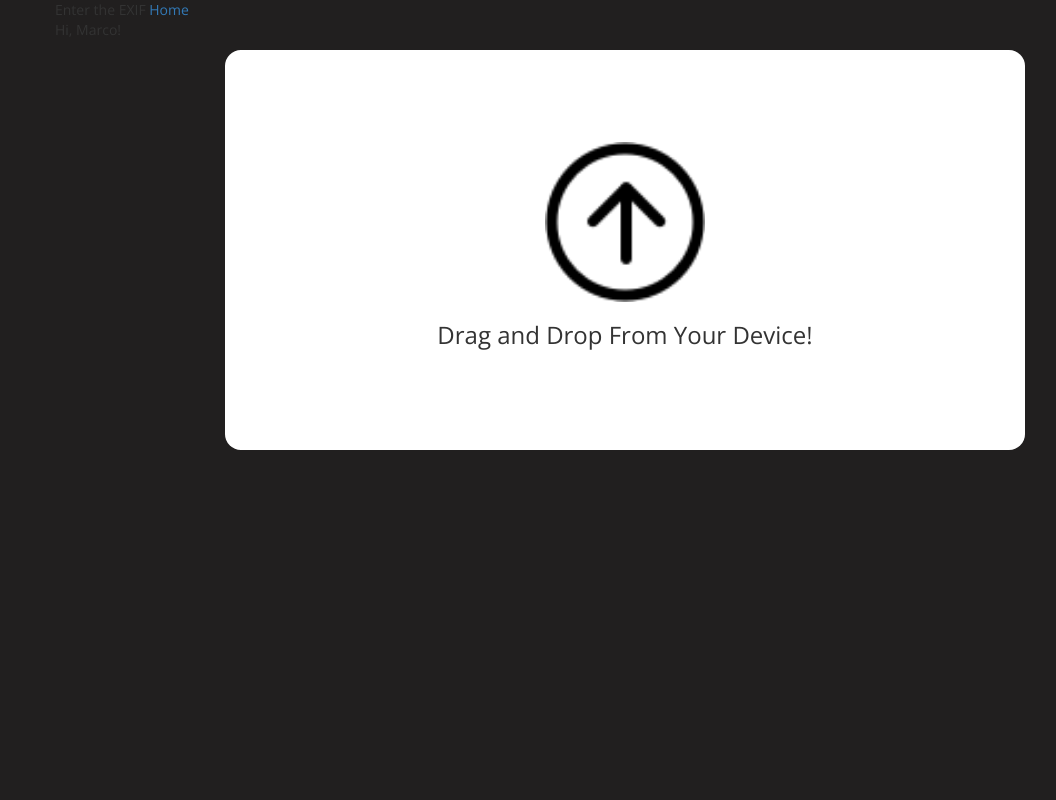
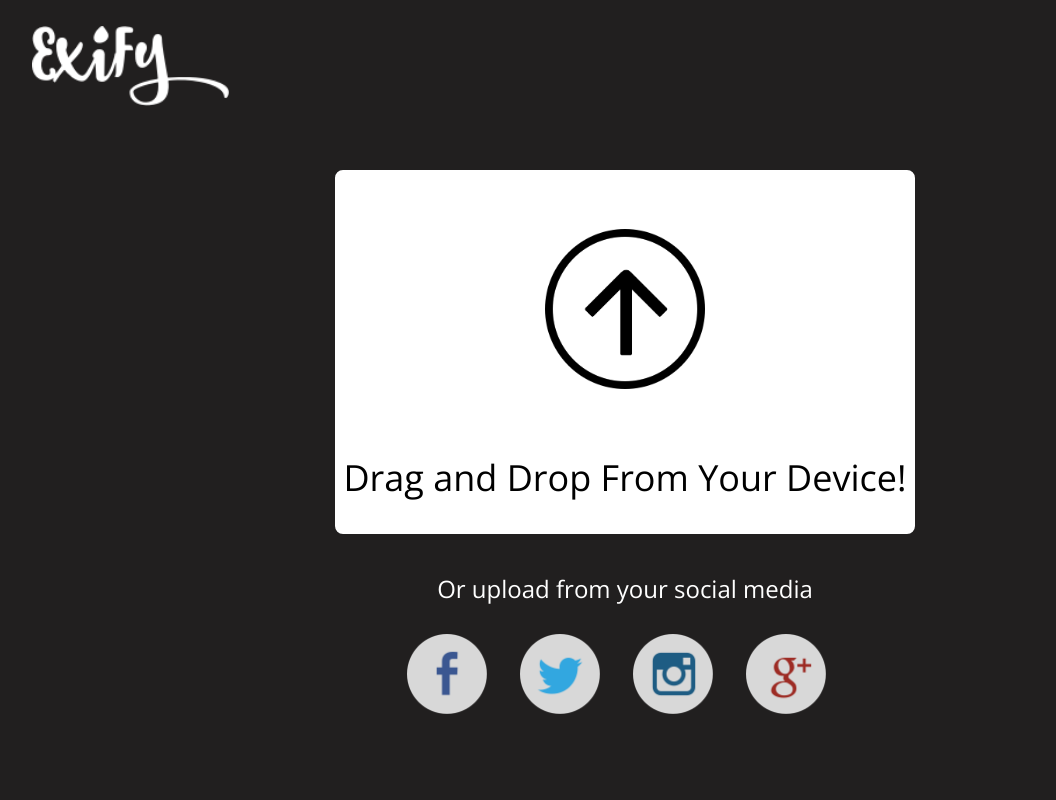
Before and after one commit to mcardacci/exif_python, a Flask app: page / in a window 1280 px wide. Shown: the whole page, without its empty margins (15-1071 px from the left). Run offline with Flask 2, Linux system fonts and the light colour scheme; some libraries are stand-ins or nearby versions.

Commit message:
style for landing page

```diff
--- a/app/static/css/style.css
+++ b/app/static/css/style.css
@@ -1,25 +1,3 @@
-body {
-	/*	background-color:#211F1F;*/
-}
-
-#drag_and_drop_box {
-	/*
-	border-radius:10px;
-	background-color:white;
-	width: 700px;
-	height: 450px;
-	position: relative;
-	margin:0 auto;
-	line-height: 1.4em;
-*/
-}
-
-#upload_image {
-	/*display: block;*/
-	/*margin: auto;*/
-	/*top:500px;*/
-}
-
 * {
 	margin: 0;
 	padding: 0;
@@ -28,33 +6,104 @@ body {
 html,
 body {
 	background: #211F1F;
+	height: 100%;
+	width: 100%;
 	font-family: 'Open Sans', sans-serif;
+	overflow: hidden;
+}
+
+#logo {
+	background: url(../img/exify-logo.png);
+	background-position: center center;
+	background-repeat: no-repeat;
+	background-size: contain;
+	width: 30vh;
+	height: 10vh;
+	margin-top: 2%;
+	margin-left: 2%;
+	/*	border: 2px solid red;*/
 }
 
 #drag_and_drop_box {
-	width: 100vmin;
-	height: 50vmin;
-	margin: 0 auto;
+	border: 2px solid #fff;
+	margin: 5% auto;
+	height: 45%;
+	width: 45%;
+	border-radius: 1vh;
 	background: #fff;
-	text-align: center;
-	border-radius: 2vmin;
-}
-
-#wrapper {
-	display: flex;
-	flex-direction: column;
-	flex-wrap: nowrap;
-	justify-content: center;
-	align-items: center;
-	height: 100%;
 }
 
 #upload_image {
-	width: 20vmin;
-	height: 20vmin;
 	/*	border: 2px solid blue;*/
+	height: 20vh;
+	width: 20vh;
+	margin: 10% auto 0;
 	background: url(../img/upload_icon.png);
+	background-position: center center;
+	background-size: 100%;
+}
+
+#drag_and_drop_box p {
+	text-align: center;
+	margin-top: 8vmin;
+	font-size: 4.5vmin;
+}
+
+#social-media {
+	/*	border: 2px solid green;*/
+	height: 20%;
+	width: 45%;
+	margin: -2% auto;
+	text-align: center;
+}
+
+#socialTxt {
+	font-size: 3vh;
+	color: #fff;
+}
+
+#icons {
+	margin: 5% auto;
+	/*	border: 2px solid red;*/
+	height: 10vh;
+}
+
+#social-media ul li {
+	list-style: none;
+	/*	border: 2px solid red;*/
+	display: inline-block;
+	height: 10vh;
+	width: 10vh;
+}
+
+#fb {
+	background: url(../img/facebook.png);
+	background-size: 100%;
 	background-position: center;
-	background-size: contain;
 	background-repeat: no-repeat;
+	margin-left: -3%;
 }
+
+#twt {
+	background: url(../img/twitter.png);
+	background-size: 100%;
+	background-position: center;
+	background-repeat: no-repeat;
+	margin-left: 5%;
+}
+
+#insta {
+	background: url(../img/instagram.png);
+	background-size: 100%;
+	background-position: center;
+	background-repeat: no-repeat;
+	margin-left: 5%;
+}
+
+#google {
+	background: url(../img/google.png);
+	background-size: 100%;
+	background-position: center;
+	background-repeat: no-repeat;
+	margin-left: 5%;
+}
--- a/app/templates/base.html
+++ b/app/templates/base.html
@@ -1,7 +1,7 @@
 <html>
 
 <head>
-	<link rel="stylesheet" href="https://maxcdn.bootstrapcdn.com/bootstrap/3.3.6/css/bootstrap.min.css" integrity="sha384-1q8mTJOASx8j1Au+a5WDVnPi2lkFfwwEAa8hDDdjZlpLegxhjVME1fgjWPGmkzs7" crossorigin="anonymous">
+	<!--	<link rel="stylesheet" href="https://maxcdn.bootstrapcdn.com/bootstrap/3.3.6/css/bootstrap.min.css" integrity="sha384-1q8mTJOASx8j1Au+a5WDVnPi2lkFfwwEAa8hDDdjZlpLegxhjVME1fgjWPGmkzs7" crossorigin="anonymous">-->
 	<link href='https://fonts.googleapis.com/css?family=Open+Sans' rel='stylesheet' type='text/css'>
 	<link href="/static/css/style.css" rel="stylesheet"> {% if title %}
 	<title>{{ title }} - EXIF</title>
@@ -12,7 +12,7 @@
 
 <body>
 	<div class="container">
-		<div>Enter the EXIF <a href="/index">Home</a></div>
+		<!--		<div>Enter the EXIF <a href="/index">Home</a></div>-->
 		{% block content %}{% endblock %}
 	</div>
 	<script src="https://code.jquery.com/jquery-1.12.3.min.js" integrity="sha256-aaODHAgvwQW1bFOGXMeX+pC4PZIPsvn2h1sArYOhgXQ=" crossorigin="anonymous"></script>
--- a/app/templates/index.html
+++ b/app/templates/index.html
@@ -2,15 +2,24 @@
 
 <body>
 	{% extends "base.html" %} {% block content %}
+	<!--
 <p>
 	Hi, {{ user.nickname }}!
 </p>
+-->
+	<div id="logo"></div>
 	<div id="drag_and_drop_box" class="center-block">
-    <div id="wrapper">
-      <div id="upload_image" class="center-block-content" src="/static/img/upload_icon.png"></div>
-      <h3 class="center-block-content">Drag and Drop From Your Device!</h3>
+		<div id="upload_image" src="/static/img/upload_icon.png"></div>
+		<p class="center-block-content">Drag and Drop From Your Device!</p>
 	</div>
-
+	<div id="social-media">
+		<p id="socialTxt">Or upload from your social media</p>
+		<ul id="icons">
+			<li id="fb"></li>
+			<li id="twt"></li>
+			<li id="insta"></li>
+			<li id="google"></li>
+		</ul>
 	</div>
 	<!-- {% for post in posts %}
 		    <div>
```
Also changed, not shown: app/static/img/exify-logo.png (added), app/static/img/facebook.png (added), app/static/img/google.png (added), app/static/img/instagram.png (added), app/static/img/twitter.png (added), app/static/img/upload_icon.png. Lines whose indentation alone changed are shown as unchanged.
